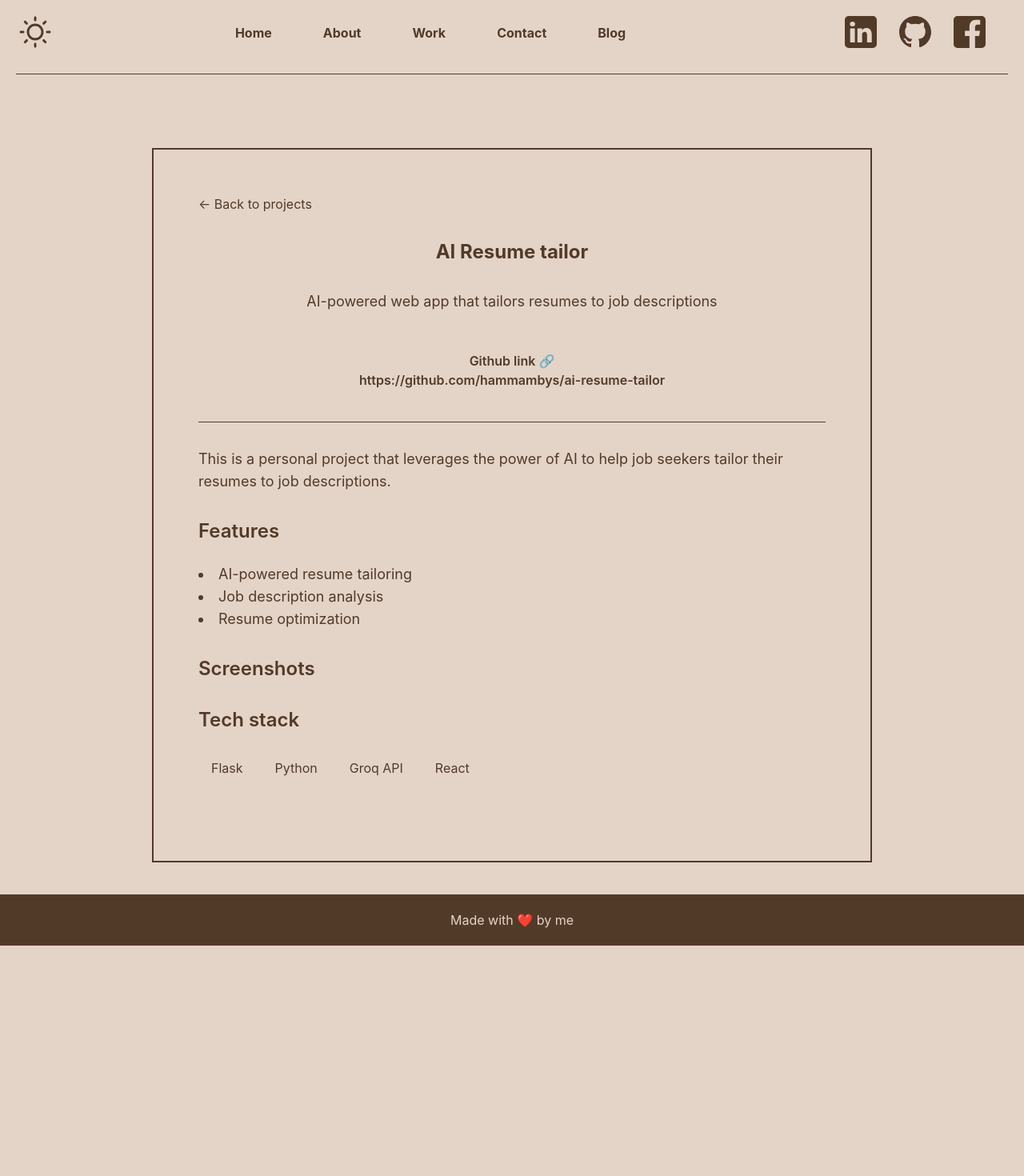
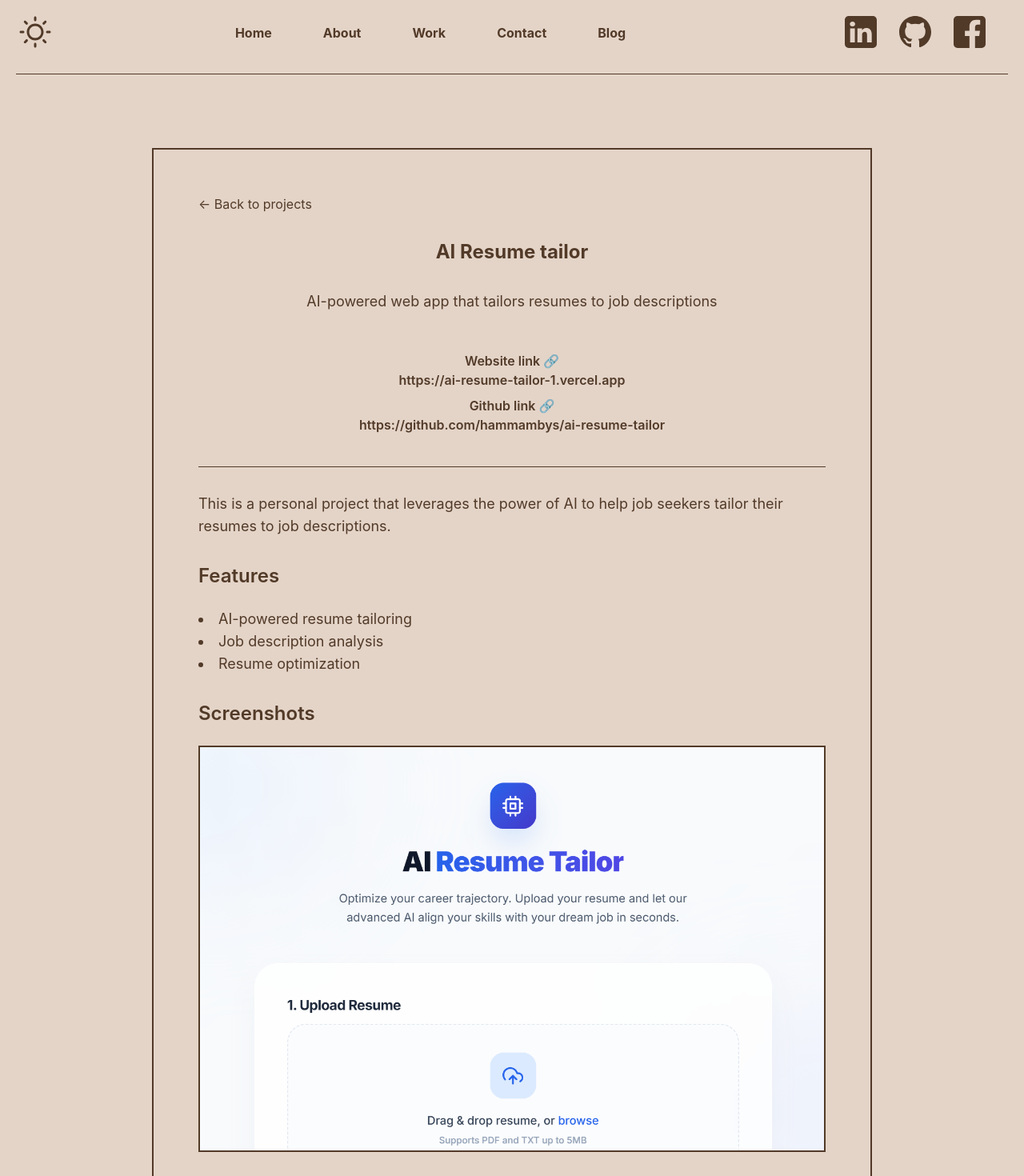
Before and after one commit to hammambys/portfolio-blog, a Next.js app: page /work/ai-resume-tailor in a window 1280 px wide. Shown: the top 1470 px of the page at 80% size. Before the commit the page ends 1182 px from the top, so only its background shows below. Built offline with nearby package versions, Linux system fonts and the light colour scheme.

Commit message:
project link resume tailor

```diff
--- a/data.js
+++ b/data.js
@@ -22,8 +22,10 @@ export const portfolio = [
     tools: ["Flask", "Python", "Groq API", "React"],
     source: "https://github.com/hammambys/ai-resume-tailor",
     slug: "ai-resume-tailor",
-    screenshots: [],
-    status: "In Progress",
+    screenshots: ["/images/resume_tailor_1.png"],
+    img: "/images/resume_tailor_1.png",
+    status: "Live",
+    link: "https://ai-resume-tailor-1.vercel.app",
   },
   {
     title: "AI Baby name generator",
```
Also changed, not shown: public/images/resume_tailor_1.png (added).
